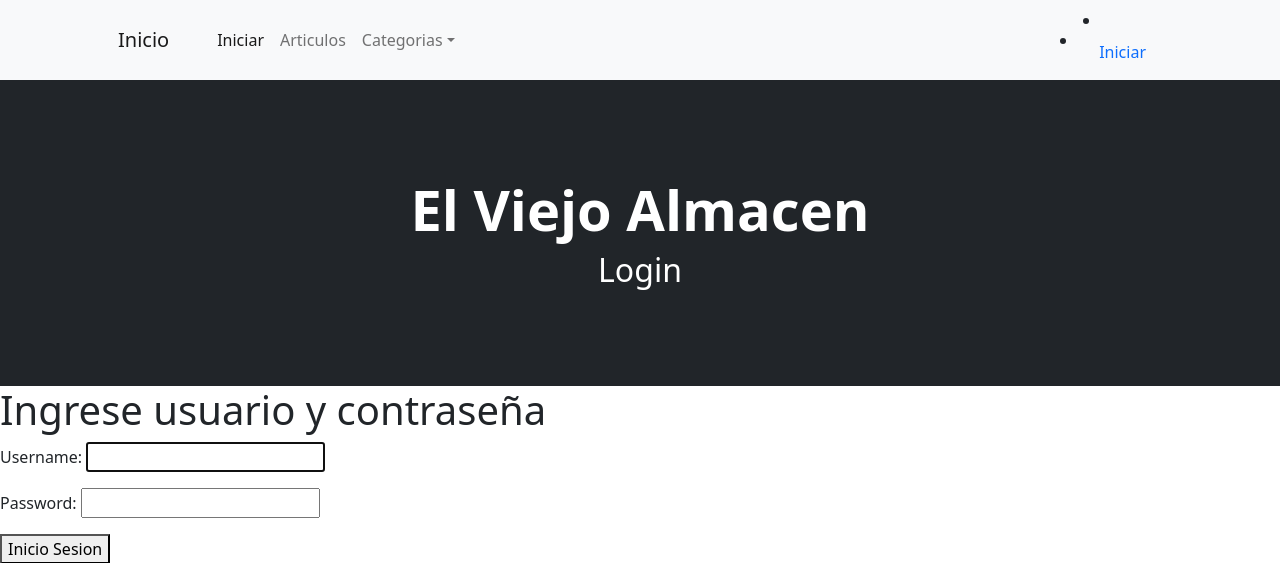
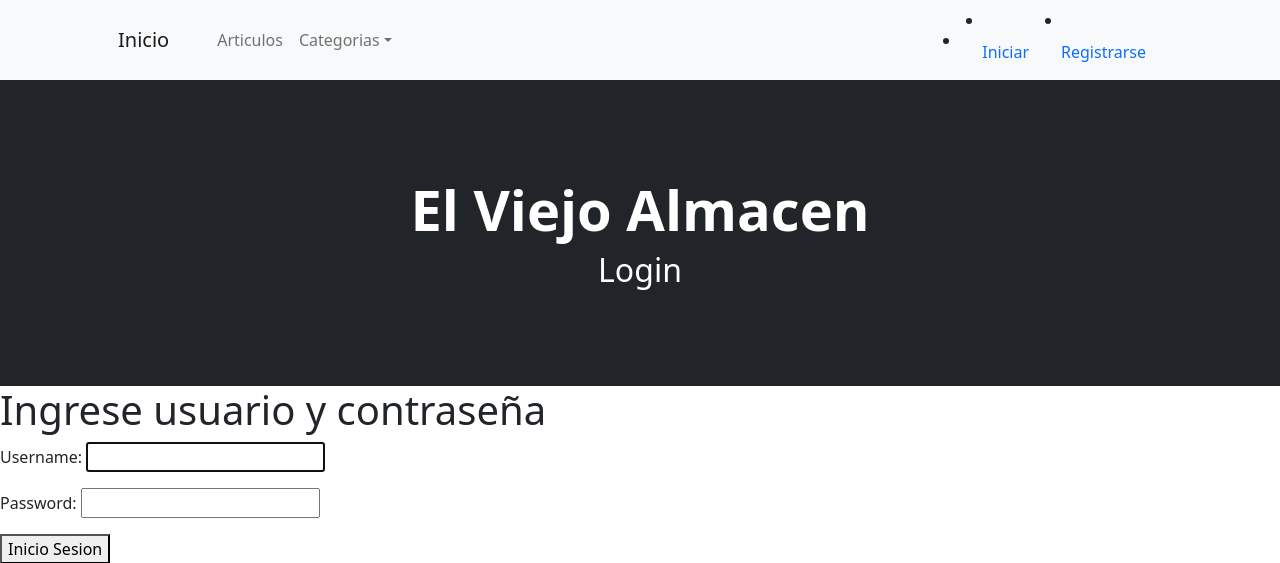
Before and after one commit to DankoTym/ProyectoFinal-Diaz-Tymcziszyn, a Django app: page /AppSuper/login/ in a window 1280 px wide. Shown: the top 563 px of the page. Run offline with Django 4.2, Linux system fonts and the light colour scheme; parts of the project's set-up code (start-up, migrations or seed data) failed here and were passed over; some libraries are stand-ins or nearby versions.

Commit message:
registro

```diff
--- a/AppSuper/templates/AppSuper/padre.html
+++ b/AppSuper/templates/AppSuper/padre.html
@@ -26,7 +26,7 @@
                         {% if user.is_authenticated %}  <!-- Esto es para que solo los logueados ingresen acá-->
                             <li class="nav-item"><a class="nav-link active" aria-current="page" href="{% url 'mensajeFormulario'%}"">Mensaje</a></li>
                         {% else %}                      <!-- En caso de no estar logueado, ingresa acá -->
-                            <li class="nav-item"><a class="nav-link active" aria-current="page" href="{% url 'login'%}"">Iniciar</a></li>
+
                         {% endif %}
 
                         <li class="nav-item"><a class="nav-link" href="{% url 'Tienda'%}">Articulos</a></li>
@@ -48,6 +48,8 @@
                             <li class="nav-item"><a class="nav-link active" aria-current="page" href="{% url 'logout'%}">Salir</a></li>
                         {% else %}                      <!-- En caso de no estar logueado, ingresa acá -->
                             <li class="nav-item"><a class="nav-link active" aria-current="page" href="{% url 'login'%}"">Iniciar</a></li>
+                            <li class="nav-item"><a class="nav-link active" aria-current="page" href="{% url 'registro'%}"">Registrarse</a></li>
+
                         {% endif %}
 
 
--- a/AppSuper/views.py
+++ b/AppSuper/views.py
@@ -93,7 +93,7 @@ def register_request(request):
             return render(request, 'AppSuper/inicio.html', {'mensaje':"No se pudeo crear el usuario"})
     else:
         form = UserRegistrationForm()
-        return render(request, 'AppSuper/tienda.html', {'form':form})
+        return render(request, 'AppSuper/register.html', {'form':form})
 
 #----EDITAR USUARIO----
 def editarPerfil(request):
```
Also changed, not shown: db.sqlite3.
